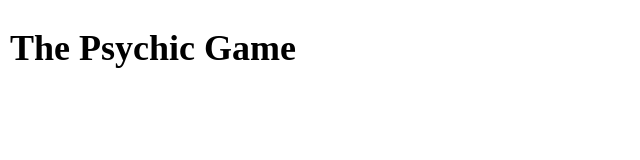
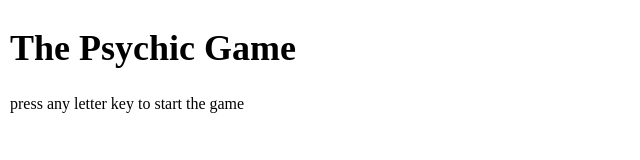
Before and after one commit to jMac029/psychic-game, a plain HTML site: page index.html in a window 1280 px wide. Shown: the whole page, without its empty margins (0-640 px from the left). Drawn offline with Linux system fonts and the light colour scheme.

Commit message:
updated the header to be clearer

```diff
--- a/index.html
+++ b/index.html
@@ -18,6 +18,7 @@
 
 			<div class="header">
 				<h1>The Psychic Game</h1>
+				<h3>press any letter key to start the game</h3>
 			</div>
 
 			<div class="main_section" id="game_output">
```
